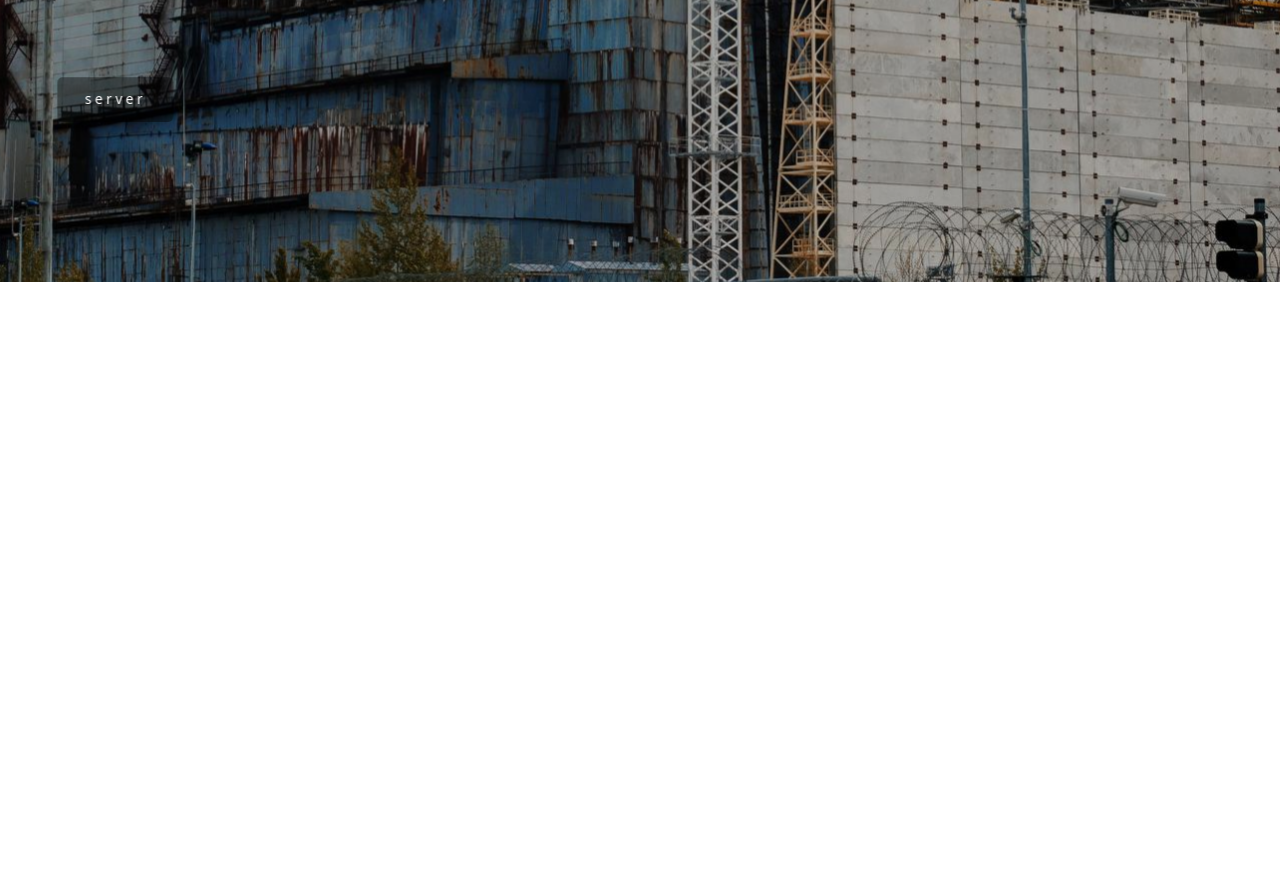
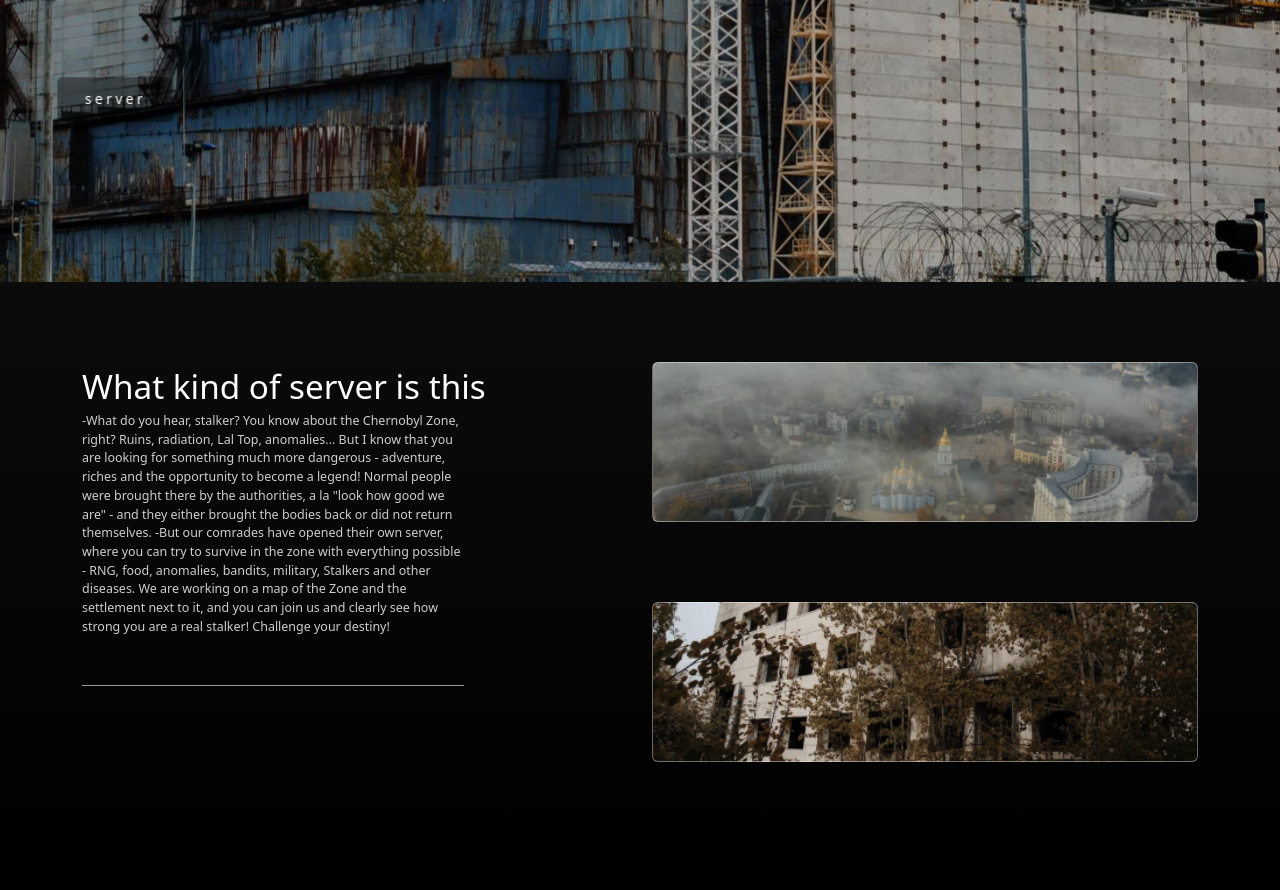
Before and after one commit to Mars-Lucifer/Stalker, a React app: page / in a window 1280 px wide. Shown: the part 518-1408 px from the top of the page. Before the commit the page ends 800 px from the top, so only its background shows below. Built offline with nearby package versions, Linux system fonts and the light colour scheme.

Commit message:
add screen 2

```diff
--- a/src/base/css/3D.css
+++ b/src/base/css/3D.css
@@ -6,14 +6,21 @@
     width: 100%;
 	z-index: -1;
     overflow: hidden;
+    z-index: -1;
 
     perspective: 1200px;
+}
+
+.s1 {
+    height: 100vh;
 }
 
 .bac__layers {
     height: 100%;
     transform-style: preserve-3d;
     transform: rotateX(var(--moveY)) rotateY(var(--moveX));
+    transition: 2s cubic-bezier(.05, .5, 0, 1);
+    z-index: 1;
 }
 
 .layers__item {
@@ -21,6 +28,11 @@
     inset: -5vw;
     background-size: cover 101%;
     background-position: center;
+}
+
+.box__text_container {
+    position: relative;
+    z-index: 1;
 }
 
 .item_1 {
@@ -35,6 +47,10 @@
   width: 100%;
   height: 100%;
   background-color: rgba(0, 0, 0, 0.18); /* Настройка прозрачности и цвета темного слоя */
+}
+
+.item_1 p {
+    text-shadow: 2px 2px 8px rgba(0, 0, 0, .05);
 }
 
 .item_2 {
@@ -72,6 +88,8 @@
     font-weight: 300;
     padding: calc( var(--index) * 0.7) calc( var(--index) * 1.6);
     transition-duration: 400ms;
+    pointer-events: all;
+    z-index: 1;
 }
 .link__main:hover {
     letter-spacing: calc( var(--index) * 0.4);
--- a/src/base/css/box.css
+++ b/src/base/css/box.css
@@ -1,7 +1,19 @@
 .Screen {
     position: relative;
-    height: 100vh;
+    min-height: 60vh;
     width: 100%;
+    z-index: 1;
 }
 
-.container h3 {z-index: 1;}
+.img {
+    width: 100%;
+    min-height: 20vh;
+    background-position: center;
+    background-size: cover;
+    background-repeat: no-repeat;
+    border-radius: 6px;
+    border: 1.2px rgba(255, 255, 255, 0.4) solid;
+}
+
+.img1 {background-image: url("../assets/img/i1.jpg"); margin-top: 10vh;}
+.img2 {background-image: url("../assets/img/i2.jpg"); margin-bottom: 16vh; margin-top: 10vh;}
--- a/src/base/css/button.css
+++ b/src/base/css/button.css
@@ -0,0 +1,11 @@
+.line {
+    border: none;
+    height: 0.6px;
+    background-color: white;
+    opacity: 0.6;
+}
+
+.line_one {
+    width: 70%;
+    margin-top: 6vh;
+}
--- a/src/base/css/font.css
+++ b/src/base/css/font.css
@@ -0,0 +1,19 @@
+.text__a_big {
+    font-size: calc(var(--index) * 1.6);
+    font-weight: 500;
+    color: white;
+    width: 100%;
+
+    margin: 0px;
+    margin-top: 10vh;
+}
+
+.text__a_small {
+    font-size: calc(var(--index) * 0.6);
+    font-weight: 300;
+    color: white;
+    opacity: 0.8;
+    width: 70%;
+
+    margin: 0px;
+}
--- a/src/base/js/screen1.js
+++ b/src/base/js/screen1.js
@@ -14,12 +14,12 @@ const ScreenOne = () => {
     });
 
     return (
-        <div className='Screen'>
+        <div className='Screen s1'>
             <div className='Screen__bac'>
                 <div className='bac__layers'>
                     <div className='layers__item item_1'></div>
                     <div className='layers__item item_2'>
-                        <div>
+                        <div className='box__text_container'>
                             <p className='text__main_big'>Welcome to the zone, stalker</p>
                             <p className='text__main_small'>    -Listen, stalker, here we have the site of our Main server. Come visit us and you will find many interesting things. We've already done some stuff here, trust me. You can check us out if you're not afraid of the Zone.</p>
                         </div>
--- /dev/null
+++ b/src/base/js/screen2.js
@@ -0,0 +1,25 @@
+import React from 'react';
+import TextOne from './text1';
+
+class ScreenTwo extends React.Component {
+    render() {
+        return (
+            <div className='Screen'>
+                <div className='container'>
+                    <div className='row'>
+                        <TextOne
+                        title="What kind of server is this"
+                        desc='    -What do you hear, stalker? You know about the Chernobyl Zone, right? Ruins, radiation, Lal Top, anomalies... But I know that you are looking for something much more dangerous - adventure, riches and the opportunity to become a legend! Normal people were brought there by the authorities, a la "look how good we are" - and they either brought the bodies back or did not return themselves.
+                        -But our comrades have opened their own server, where you can try to survive in the zone with everything possible - RNG, food, anomalies, bandits, military, Stalkers and other diseases. We are working on a map of the Zone and the settlement next to it, and you can join us and clearly see how strong you are a real stalker! Challenge your destiny!'/>
+                        <div className='box__image_one col-lg-6'>
+                            <div className='img img1'></div>
+                            <div className='img img2'></div>
+                        </div>
+                    </div>
+                </div>
+            </div>
+        )
+    }
+}
+
+export default ScreenTwo
--- /dev/null
+++ b/src/base/js/text1.js
@@ -0,0 +1,13 @@
+import React from "react";
+
+const TextOne = (props) => {
+    return (
+        <div className="col-lg-6 text__box_a">
+            <p className="text__a_big">{props.title}</p>
+            <p className="text__a_small">{props.desc}</p>
+            <hr className="line line_one"/>
+        </div>
+    )
+}
+
+export default TextOne
--- a/src/index.css
+++ b/src/index.css
@@ -13,9 +13,4 @@
 body {
   background: linear-gradient(#1A1A1A, #000000);
   font-family: 'IBM Plex Sans', sans-serif;
-  pointer-events: none;
 }
-
-body p, a {
-  pointer-events: all;
-}
--- a/src/index.js
+++ b/src/index.js
@@ -3,6 +3,7 @@ import React from 'react';
 import ReactDOMClient from 'react-dom/client';
 //My Page
 import ScreenOne from './base/js/screen1';
+import ScreenTwo from './base/js/screen2';
 //CSS
 import './index.css';
 import "./base/css/3D.css"
@@ -16,4 +17,5 @@ const app = ReactDOMClient.createRoot(document.getElementById("root"))
 
 app.render(<div>
   <ScreenOne />
+  <ScreenTwo />
 </div>)
```
Also changed, not shown: src/base/assets/img/i1.jpg (added), src/base/assets/img/i2.jpg (added).
